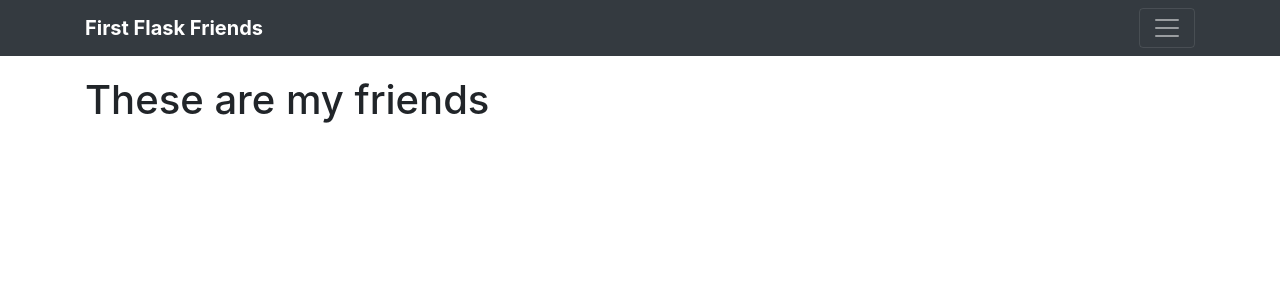
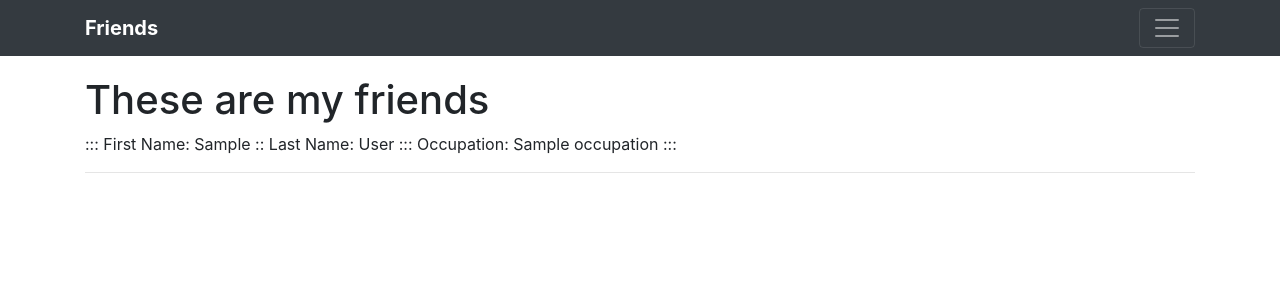
Before and after one commit to vircabading/coding_dojo_python_stack_flask_mysql_-CRUD_friends, a Flask app: template templates/index.html in a window 1280 px wide. Shown: the top 300 px of the page. Run offline with Flask 2, Linux system fonts and the light colour scheme; the template is opened without the code that fills it: most values are stand-ins (such as "Sample title", 1, 10 or a date in 2020); some libraries are stand-ins or nearby versions.

Commit message:
iterate through all friends on index.html

```diff
--- a/server.py
+++ b/server.py
@@ -11,10 +11,10 @@ def index():
     all_friends = Friend.get_all()
     print(all_friends)
 
-    for idx in range(len(all_friends)):
-        print(all_friends[idx].first_name,all_friends[idx].last_name, all_friends[idx].occupation)
+    # for idx in range(len(all_friends)):
+    #     print(all_friends[idx].first_name,all_friends[idx].last_name, all_friends[idx].occupation)
 
-    return render_template("index.html")
+    return render_template("index.html", all_friends = all_friends)
 
 
     # if request.form['number_guess'] != "":
--- a/templates/index.html
+++ b/templates/index.html
@@ -16,7 +16,7 @@
       <div class="container d-flex justify-content-between">
         <a href="#" class="navbar-brand d-flex align-items-center">
 
-          <strong>First Flask Friends</strong>
+          <strong>Friends</strong>
         </a>
         <button class="navbar-toggler" type="button" data-toggle="collapse" data-target="#navbarHeader" aria-controls="navbarHeader" aria-expanded="false" aria-label="Toggle navigation">
           <span class="navbar-toggler-icon"></span>
@@ -31,6 +31,13 @@
       <h1>
         These are my friends
       </h1>
+      {% for one_friend in all_friends %}
+        <p>
+          ::: First Name: {{one_friend.first_name}} :: Last Name: {{one_friend.last_name}}
+          ::: Occupation: {{one_friend.occupation}} :::
+        </p>
+        <hr>
+      {% endfor %}
     </div>
   </main>
 </body>
```
